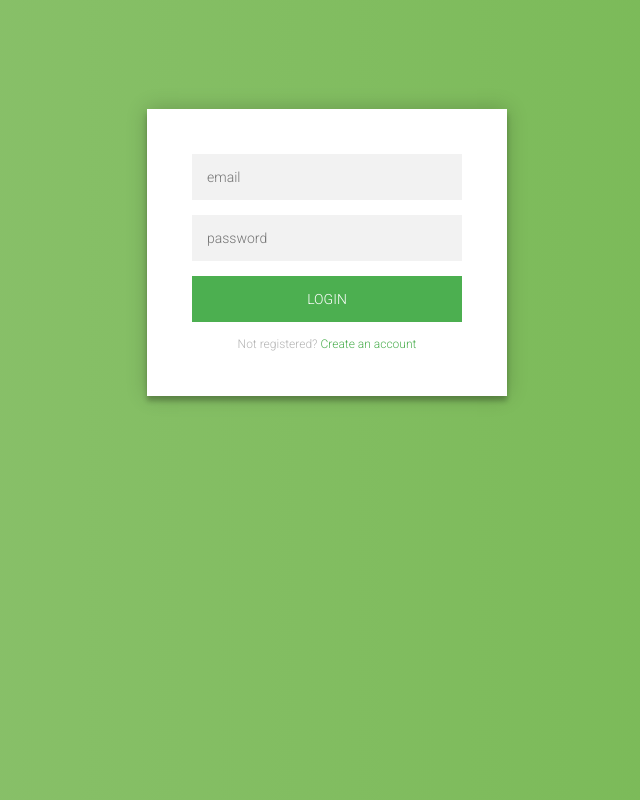
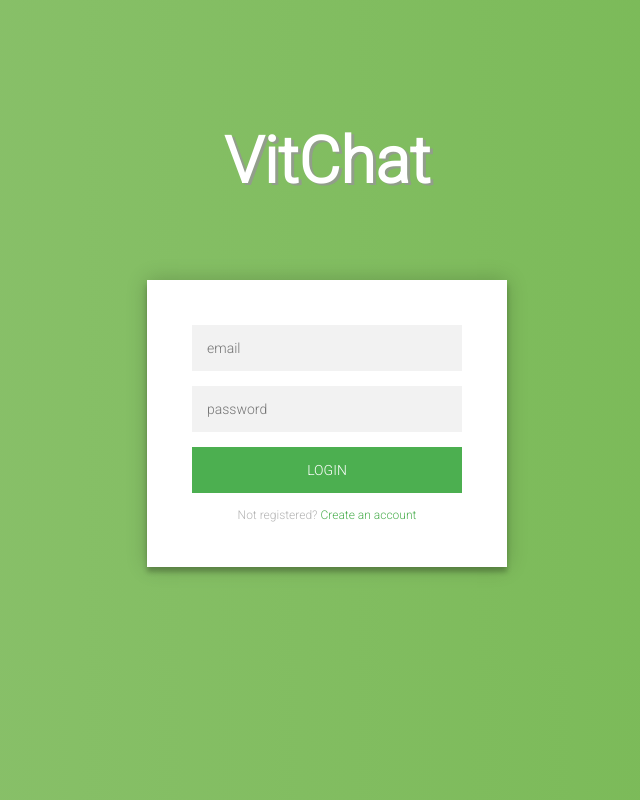
Before and after one commit to tiagovit/tiagovit.github.io, a plain HTML site: page chat/login.html in a window 1280 px wide. Shown: the whole page, without its empty margins (313-953 px from the left). Drawn offline with nearby package versions, Linux system fonts and the light colour scheme; no server answers.

Commit message:
Some fixes

```diff
--- a/chat/css/login.css
+++ b/chat/css/login.css
@@ -2,7 +2,7 @@
 
 .login-page {
     width: 360px;
-    padding: 8% 0 0;
+    padding: 3% 0 0;
     margin: auto;
 }
 .form {
@@ -15,6 +15,15 @@
     padding: 45px;
     text-align: center;
     box-shadow: 0 0 20px 0 rgba(0, 0, 0, 0.2), 0 5px 5px 0 rgba(0, 0, 0, 0.24);
+}
+.logoTitle {
+    margin-left: auto;
+    margin-right: auto;
+    text-align: center;
+    color: white;
+    font-size: 400%;
+    margin-top: 124px;
+    text-shadow: 3px 2px 0px rgba(150, 150, 150, 0.8);
 }
 .form input {
     font-family: "Roboto", sans-serif;
--- a/chat/login.html
+++ b/chat/login.html
@@ -9,6 +9,7 @@
 
 </head>
 <body>
+<h1 class="logoTitle">VitChat</h1>
 <div class="login-page">
     <div class="form">
         <form class="register-form">
```
